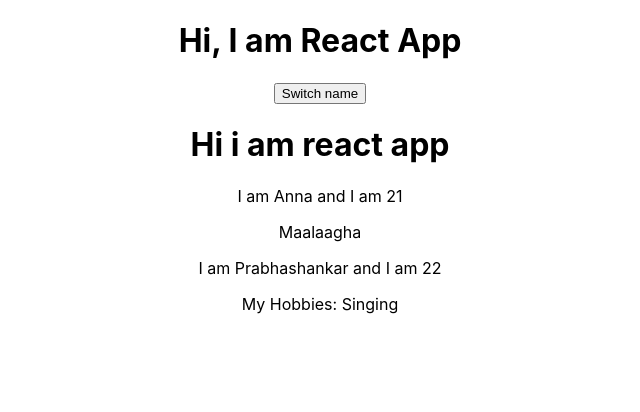
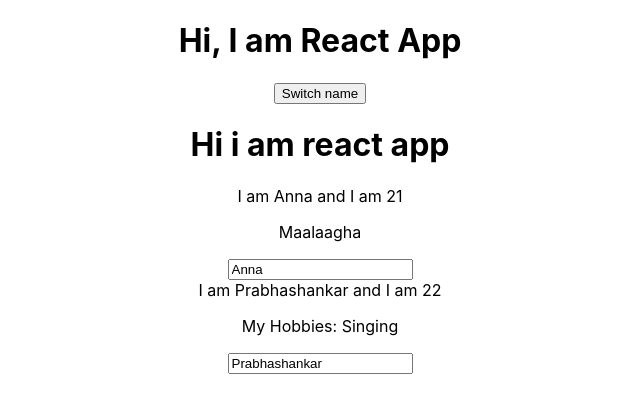
Before and after one commit to shankar75031/react-basics, a React (Create React App) app: page / in a window 1280 px wide. Shown: the top 412 px of the page, without its empty margins (320-960 px from the left). Built offline with nearby package versions, Linux system fonts and the light colour scheme.

Commit message:
2 way binding

```diff
--- a/src/App.js
+++ b/src/App.js
@@ -17,15 +17,30 @@ export default class App extends Component {
     ],
   };
 
+  nameChangeHandler = (event) => {
+    this.setState({
+      persons: [
+        {
+          name: event.target.value,
+          age: 21,
+        },
+        {
+          name: "Prabhashankar",
+          age: 22,
+        },
+      ],
+    });
+  };
+
   switchNameHandler = (newName) => {
     this.setState({
       persons: [
         {
-          name: newName,
+          name: "Anna",
           age: 21,
         },
         {
-          name: "Prabhashankar",
+          name: newName,
           age: 22,
         },
       ],
@@ -45,6 +60,7 @@ export default class App extends Component {
         </button>
         <h1>Hi i am react app</h1>
         <Person
+          onNameChange={this.nameChangeHandler}
           click={() => this.switchNameHandler("Sangeetha")}
           name={this.state.persons[0].name}
           age={this.state.persons[0].age}
@@ -52,6 +68,7 @@ export default class App extends Component {
           Maalaagha
         </Person>
         <Person
+          onNameChange={this.nameChangeHandler}
           click={this.switchNameHandler.bind(this, "Kunjoonj")}
           name={this.state.persons[1].name}
           age={this.state.persons[1].age}
--- a/src/Person/Person.jsx
+++ b/src/Person/Person.jsx
@@ -5,6 +5,12 @@ export default function Person(props) {
     <div>
       I am {props.name} and I am {props.age}
       <p onClick={props.click}>{props.children}</p>
+      <input
+        type="text"
+        name="name"
+        onChange={props.onNameChange}
+        value={props.name}
+      />
     </div>
   );
 }
```
